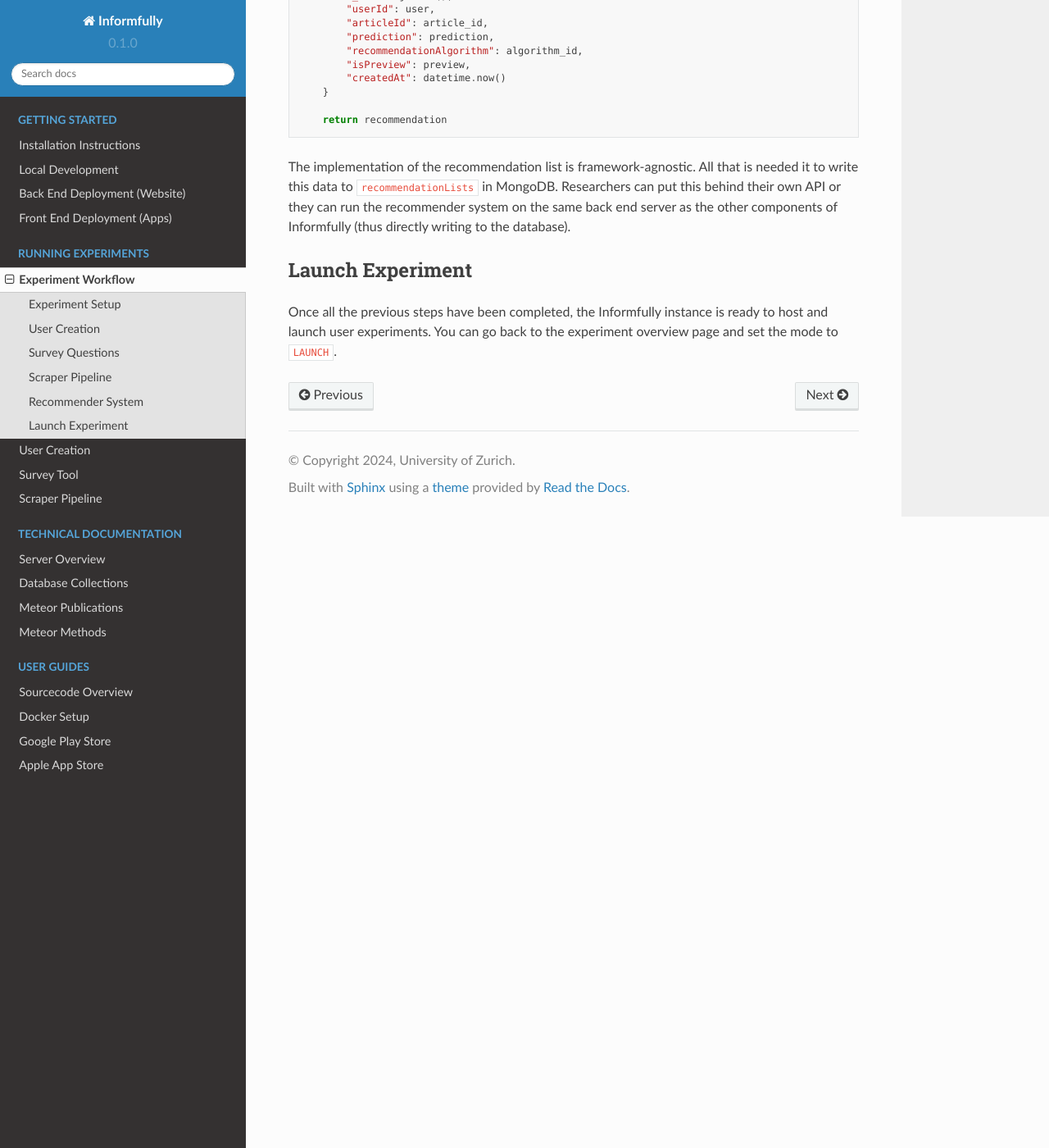
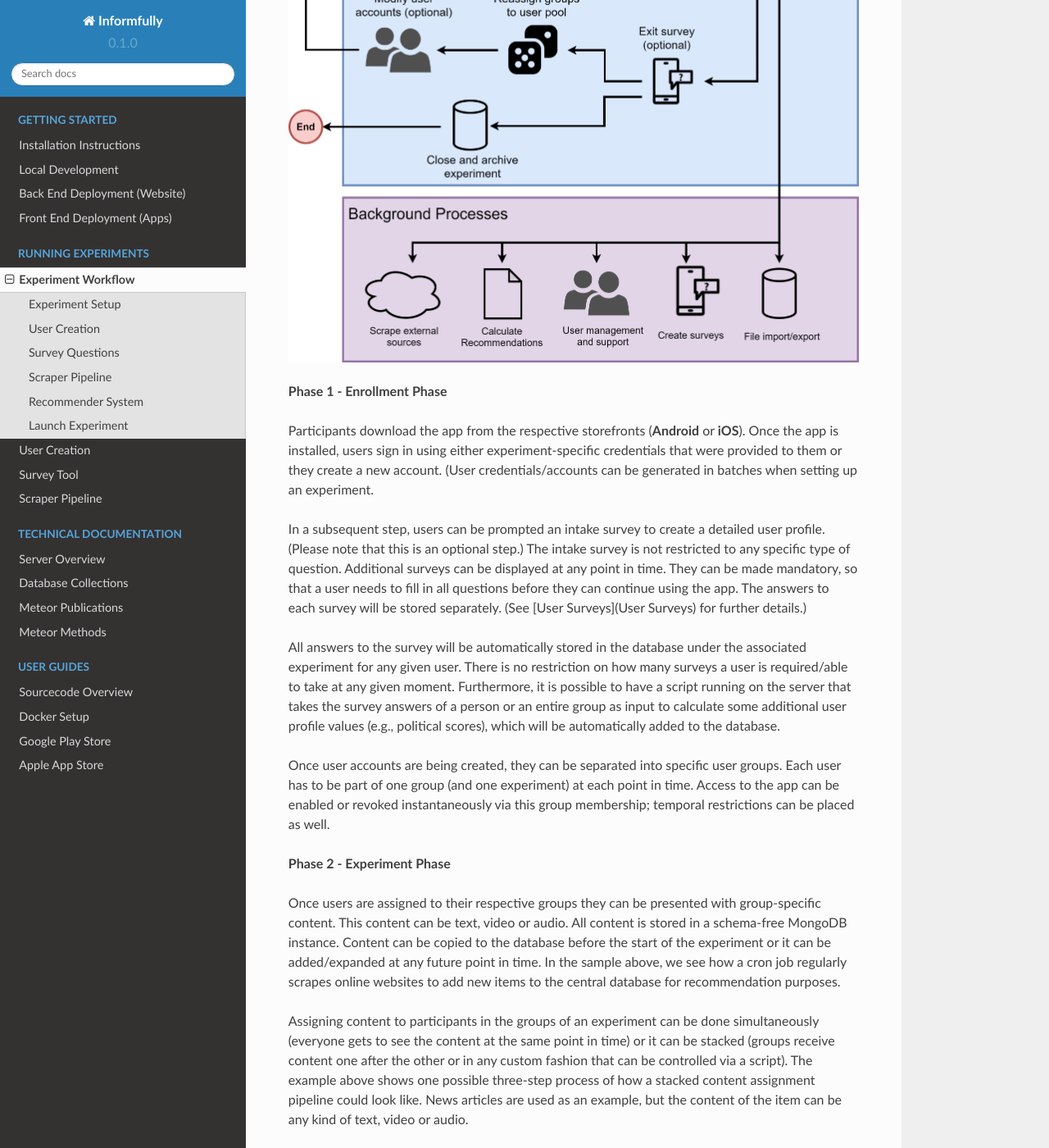
Before and after one commit to Informfully/Documentation, a Sphinx documentation site: the page built from docs/source/experiment.rst, in a window 1280 px wide and 1400 px high, scrolled down 5300 px. Shown: the whole window at 82% size. Built offline with Sphinx 7.4.7 and the Read the Docs theme 2.0.0, drawn with Linux system fonts in a browser that asks for light colours; some of the changed text lies outside the part shown.

Commit message:
Documentation update

```diff
--- a/docs/source/experiment.rst
+++ b/docs/source/experiment.rst
@@ -13,9 +13,7 @@ This content (text, video and audio) can be freely accessed and rated by the use
 The following guidelines provide a detailed overview of how to setup and configure such experiments.
 A sample experiment of launching Informfully as a news recommendations platform will be used as example to guide through each of the experiment's phases.
 
-.. image:: img/tutorial_screenshots/experiment_cycle.png
-   :width: 700
-   :alt: Overview of the phases of a user experiment
+.. _setup:
 
 Experiment Setup
 ----------------
@@ -44,6 +42,8 @@ The tabs in the top menu bar are described in the subsections below.
 
     Except through the tabs in the top menu bar, further experiment-specific configurations can be made directly over the MongoDB (check `Database Collections <https://informfully.readthedocs.io/en/latest/database.html>`_).
 
+.. _users:
+
 User Creation
 -------------
 
@@ -67,6 +67,8 @@ Each individual user can be deleted by clicking the trashcan on the right of the
 We recommend exporting the user accounts as CSV and to make a backup copy.
 (E.g., for support purposes, in case users forget their password.)
 
+.. _surveys:
+
 Survey Questions
 ----------------
 
@@ -139,8 +145,62 @@ The implementation of the recommendation list is framework-agnostic.
 All that is needed it to write this data to ``recommendationLists`` in MongoDB.
 Researchers can put this behind their own API or they can run the recommender system on the same back end server as the other components of Informfully (thus directly writing to the database).
 
+.. _experiment:
+
 Launch Experiment
 -----------------
 
 Once all the previous steps have been completed, the Informfully instance is ready to host and launch user experiments.
 You can go back to the experiment overview page and set the mode to ``LAUNCH``.
+Once launched, it will follow the typical experimentation cycle described below:
+
+.. image:: img/tutorial_screenshots/experiment_cycle.png
+   :width: 700
+   :alt: Overview of the phases of a user experiment
+
+**Phase 1 - Enrollment Phase**
+
+Participants download the app from the respective storefronts (**Android** or **iOS**).
+Once the app is installed, users sign in using either experiment-specific credentials that were provided to them or they create a new account.
+(User credentials/accounts can be generated in batches when setting up an experiment.
+
+In a subsequent step, users can be prompted an intake survey to create a detailed user profile.
+(Please note that this is an optional step.)
+The intake survey is not restricted to any specific type of question.
+Additional surveys can be displayed at any point in time.
+They can be made mandatory, so that a user needs to fill in all questions before they can continue using the app.
+The answers to each survey will be stored separately. (See [User Surveys](User Surveys) for further details.)
+
+All answers to the survey will be automatically stored in the database under the associated experiment for any given user.
+There is no restriction on how many surveys a user is required/able to take at any given moment.
+Furthermore, it is possible to have a script running on the server that takes the survey answers of a person or an entire group as input to calculate some additional user profile values (e.g., political scores), which will be automatically added to the database.
+
+Once user accounts are being created, they can be separated into specific user groups.
+Each user has to be part of one group (and one experiment) at each point in time. Access to the app can be enabled or revoked instantaneously via this group membership; temporal restrictions can be placed as well.
+
+**Phase 2 - Experiment Phase**
+
+Once users are assigned to their respective groups they can be presented with group-specific content.
+This content can be text, video or audio. All content is stored in a schema-free MongoDB instance.
+Content can be copied to the database before the start of the experiment or it can be added/expanded at any future point in time.
+In the sample above, we see how a cron job regularly scrapes online websites to add new items to the central database for recommendation purposes.
+
+Assigning content to participants in the groups of an experiment can be done simultaneously (everyone gets to see the content at the same point in time) or it can be stacked (groups receive content one after the other or in any custom fashion that can be controlled via a script).
+The example above shows one possible three-step process of how a stacked content assignment pipeline could look like.
+News articles are used as an example, but the content of the item can be any kind of text, video or audio.
+
+In the example shown, we see that in a first step the baseline group gets to read and rate news articles.
+In a second step, the recommender system on the server calculates two different item recommendation for the next two groups.
+The third and last step consists of pushing these items into the news feeds of the subsequent two groups and then again records all their interaction metrics.
+
+Looking at the pipeline in more detail, the app offers the possibility to assign content either in a static or a dynamic fashion.
+A static fashion would be that the researchers define beforehand the exact items a user gets to see.
+A dynamic fashion means that there is some script in place that calculates item recommendations.
+
+**Phase 3 – Debriefing Phase**
+
+Each experiment session should end with a debriefing survey.
+The debriefing survey can be combined with an event trigger that automatically blocks further access to the app, or access can be revoked at a specific time in the future.
+
+After completion of the experiment, any of the recorded data points can be exported as either **CSV** or **JSON**.
+Since the app is using MongoDB for the database part, it is also possible to export or create a separate instance with copies of all collections/documents for further analysis and evaluation purposes.
--- a/docs/source/index.rst
+++ b/docs/source/index.rst
@@ -9,7 +9,7 @@ Welcome to the `Informfully <https://informfully.ch/>`_!
 Informfully is a open-source reproducibility platform for content distribution and conducting user experiments.
 
 This is the combined and official Informfully Documentation for all `code repositories <https://github.com/orgs/Informfully/repositories>`_.
-For a tutorial on how to use Informfully, start with the :doc:`quick` section and the :ref:`installation` instructions of the project.
+For a tutorial on how to use Informfully, start with the :doc:`install` section and the :ref:`installation` instructions of the project.
 
 **Links and Resources:** `Website <https://informfully.ch/>`_ | `Documentation <https://informfully.readthedocs.io/>`_ | `Informfully <https://github.com/orgs/Informfully/repositories>`_ | `DDIS@UZH <https://www.ifi.uzh.ch/en/ddis.html>`_
 
```
Also changed, not shown: other parts of docs/source/experiment.rst (+4 -0 lines).
